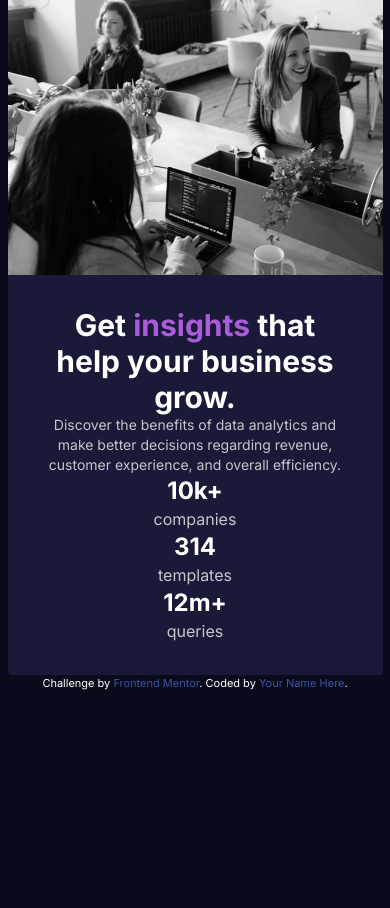
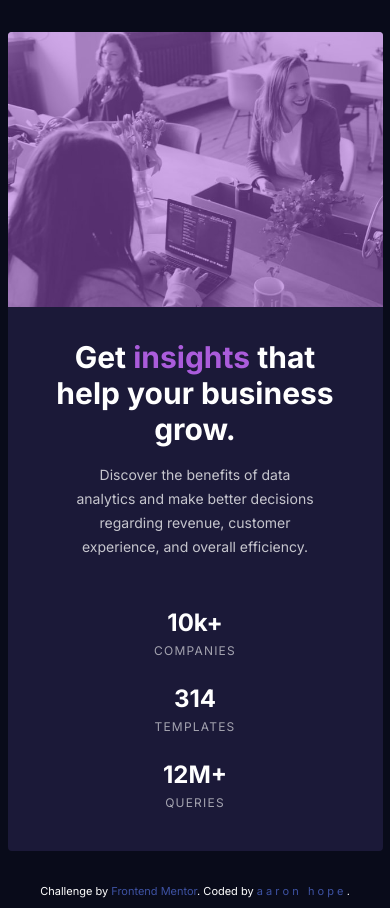
Before and after one commit to raresample/stats-preview-card-component, a website: page index.html in a window 390 px wide. Before the commit the page ends 844 px from the top, so only its background shows below. Drawn offline with Linux system fonts and the light colour scheme.

Commit message:
Mobile finished

```diff
--- a/index.html
+++ b/index.html
@@ -17,39 +17,40 @@
 </head>
 <body class="bg-secondary-900 text-white font-body">
 
-  <main class="bg-secondary-600 rounded">
+  <main class="bg-secondary-600 rounded overflow-hidden my-8">
     <div class="image">
+      <div id="overlay"></div>
       <img src="/images/image-header-mobile.jpg" alt="">
     </div>
-    <section class="card p-8 text-center">
+    <section class="card px-12 py-8 placeholder-sky-800 text-center">
       <h1 class="text-3xl font-bold">Get <span class="text-secondary-300">insights</span> that help your business grow.</h1>
 
-      <div class="headline text-sm text-primary-750">
+      <div class="discover ">
         Discover the benefits of data analytics and make better decisions regarding revenue, customer experience, and overall efficiency.
       </div>
 
       <div class="stats">
         <ul>
-          <li>
+          <li class="my-6">
             <h2>10k+</h2>
-            <p class="text-primary-750">companies</p>
+            <p class="stat">companies</p>
           </li>
-          <li>
+          <li class="my-6">
             <h2>314</h2>
-            <p class="text-primary-750">templates</p>
+            <p class="stat">templates</p>
           </li>
-          <li>
-            <h2>12m+</h2>
-            <p class="text-primary-750">queries</p>
+          <li class="mt-6 mb-2">
+            <h2 class="uppercase">12m+</h2>
+            <p class="stat">queries</p>
           </li>
         </ul>
       </div>
     </section>
   </main>
 
-  <div class="attribution">
+  <div class="attribution mb-2">
     Challenge by <a href="https://www.frontendmentor.io?ref=challenge" target="_blank">Frontend Mentor</a>.
-    Coded by <a href="#">Your Name Here</a>.
+    Coded by <a href="https://github.com/raresample">a a r o n &nbsp h o p e</a> .
   </div>
 </body>
 </html>
--- a/src/styles.css
+++ b/src/styles.css
@@ -1,4 +1,5 @@
 @import url('https://fonts.googleapis.com/css2?family=Inter:wght@400;700&display=swap');
+@import url('https://fonts.googleapis.com/css2?family=Lexend+Deca&display=swap');
 
 @tailwind base;
 @tailwind components;
@@ -14,3 +15,23 @@ main {
   width: 375px;
   margin: auto;
 }
+
+#overlay {
+  padding:10px;
+  position:absolute;
+  background-color:hsl(277, 64%, 61%);
+  opacity:0.5;    /* -> transparency 50% */
+  height: 275px;   /* -> image_height - padding */
+  width: 375px;    /* -> image_width - padding */
+  z-index:1;      /* -> put overlay over image */
+  border-radius: 4px 4px 0 0;
+}
+
+.discover {
+  @apply text-sm text-primary-750 m-4 pb-6;
+  line-height: 1.5rem;
+}
+
+.stat {
+  @apply text-primary-600 uppercase text-xs tracking-widest mt-1;
+}
--- a/tailwind.config.js
+++ b/tailwind.config.js
@@ -15,7 +15,8 @@ module.exports = {
         }
       },
       fontFamily: {
-        body: ['Inter']
+        body: ['Inter'],
+        lexand: ['Lexend Deca']
       }
     },
   },
```
Also changed, not shown: styles.css.
